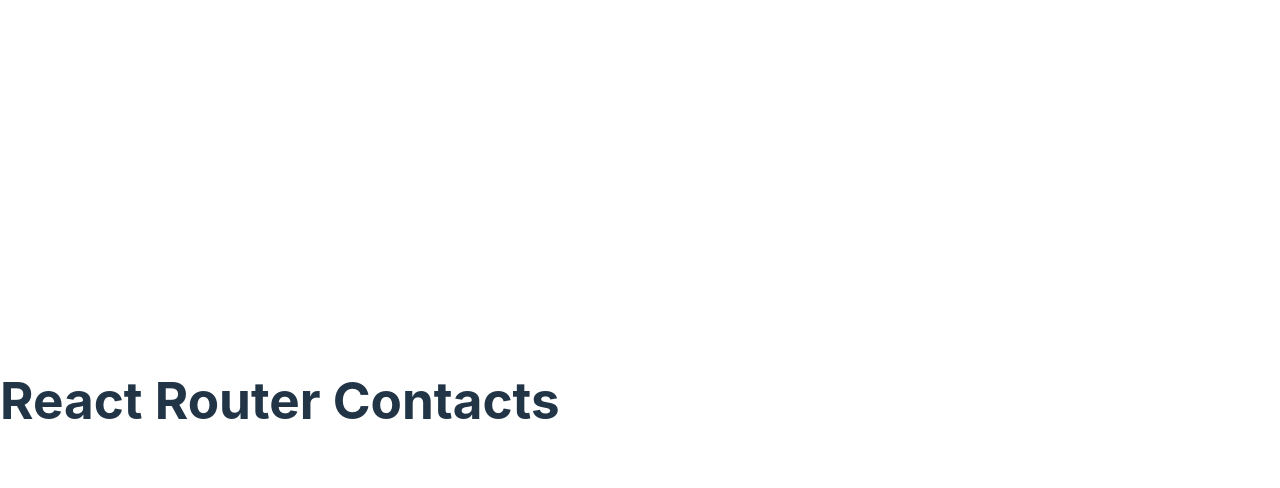
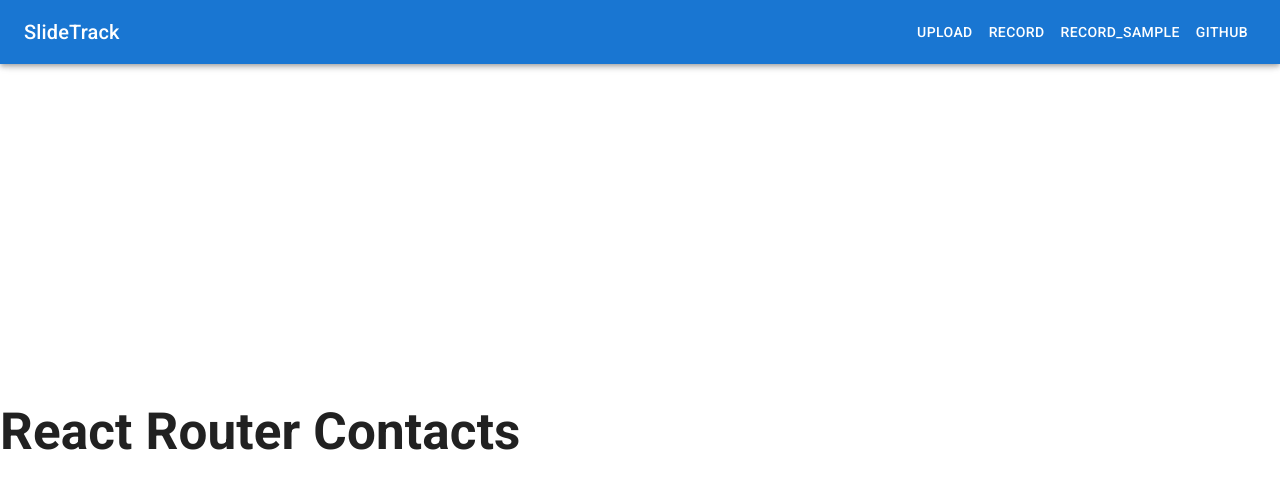
Before and after one commit to Shirashoji/SlideTrack, a React (Vite) app: page / in a window 1280 px wide. Shown: the top 488 px of the page. Built offline with nearby package versions, Linux system fonts and the light colour scheme.

Commit message:
Add react-speech-recognition and Dictaphone component, and wrap RouterProvider in Navigation component.

```diff
--- a/package.json
+++ b/package.json
@@ -21,6 +21,7 @@
     "react": "^18.2.0",
     "react-dom": "^18.2.0",
     "react-router-dom": "^6.17.0",
+    "react-speech-recognition": "^3.10.0",
     "sort-by": "^1.2.0"
   },
   "devDependencies": {
--- /dev/null
+++ b/src/components/Navigation.jsx
@@ -0,0 +1,139 @@
+import * as React from "react";
+import PropTypes from "prop-types";
+import AppBar from "@mui/material/AppBar";
+import Box from "@mui/material/Box";
+import CssBaseline from "@mui/material/CssBaseline";
+import Divider from "@mui/material/Divider";
+import Drawer from "@mui/material/Drawer";
+import IconButton from "@mui/material/IconButton";
+import List from "@mui/material/List";
+import ListItem from "@mui/material/ListItem";
+import ListItemButton from "@mui/material/ListItemButton";
+import ListItemText from "@mui/material/ListItemText";
+import MenuIcon from "@mui/icons-material/Menu";
+import Toolbar from "@mui/material/Toolbar";
+import Typography from "@mui/material/Typography";
+import Button from "@mui/material/Button";
+
+const drawerWidth = 240;
+const title = "SlideTrack";
+const navItems = [
+  { item: "Upload", link: "./upload", target: "_self" },
+  { item: "Record", link: "./record", target: "_self" },
+  { item: "record_sample", link: "./record_sample", target: "_self" },
+  {
+    item: "GitHub",
+    link: "https://github.com/Shirashoji/chofu-population-vis",
+    target: "_blank",
+  },
+];
+
+function Navigation(props) {
+  const { window } = props;
+  const [mobileOpen, setMobileOpen] = React.useState(false);
+
+  const handleDrawerToggle = () => {
+    setMobileOpen((prevState) => !prevState);
+  };
+  const drawer = (
+    <Box onClick={handleDrawerToggle} sx={{ textAlign: "center" }}>
+      <Typography variant="h6" sx={{ my: 2 }}>
+        {title}
+      </Typography>
+      <Divider />
+      <List>
+        {navItems.map(({ item, link, target }) => (
+          <ListItem key={item} disablePadding>
+            <ListItemButton
+              sx={{ textAlign: "center" }}
+              component="a"
+              href={link}
+              target={target}
+            >
+              <ListItemText primary={item} />
+            </ListItemButton>
+          </ListItem>
+        ))}
+      </List>
+    </Box>
+  );
+
+  const container =
+    window !== undefined ? () => window().document.body : undefined;
+
+  return (
+    <Box sx={{ display: "flex" }}>
+      <CssBaseline />
+      <AppBar component="nav">
+        <Toolbar>
+          <IconButton
+            color="inherit"
+            aria-label="open drawer"
+            edge="start"
+            onClick={handleDrawerToggle}
+            sx={{ mr: 2, display: { sm: "none" } }}
+          >
+            <MenuIcon />
+          </IconButton>
+          <Typography
+            variant="h6"
+            component="div"
+            sx={{
+              flexGrow: 1,
+              display: { xs: "none", sm: "block" },
+            }}
+          >
+            {title}
+          </Typography>
+          <Box sx={{ display: { xs: "none", sm: "block" } }}>
+            {navItems.map(({ item, link, target }) => (
+              <Button
+                key={item}
+                sx={{ color: "#fff" }}
+                component="a"
+                href={link}
+                target={target}
+              >
+                {item}
+              </Button>
+            ))}
+          </Box>
+        </Toolbar>
+      </AppBar>
+      <Box component="nav">
+        <Drawer
+          container={container}
+          variant="temporary"
+          open={mobileOpen}
+          onClose={handleDrawerToggle}
+          ModalProps={{
+            keepMounted: true, // Better open performance on mobile.
+          }}
+          sx={{
+            display: { xs: "block", sm: "none" },
+            "& .MuiDrawer-paper": {
+              boxSizing: "border-box",
+              width: drawerWidth,
+            },
+          }}
+        >
+          {drawer}
+        </Drawer>
+      </Box>
+      <Box component="main">
+        <Toolbar />
+        {props.children}
+      </Box>
+    </Box>
+  );
+}
+
+Navigation.propTypes = {
+  /**
+   * Injected by the documentation to work in an iframe.
+   * You won't need it on your project.
+   */
+  window: PropTypes.func,
+};
+
+export default Navigation;
--- a/src/main.jsx
+++ b/src/main.jsx
@@ -9,6 +9,8 @@
 import Root from "./routes/root";
 import Upload from "./routes/upload";
 import Record from "./routes/record";
+import Dictaphone from "./routes/speechToTextSample";
+import Navigation from "./components/Navigation";
 
 const router = createBrowserRouter([
   {
@@ -31,10 +33,16 @@
     path: "/record/:id",
     element: <Record />,
   },
+  {
+    path: "/record_sample",
+    element: <Dictaphone />,
+  },
 ]);
 
 ReactDOM.createRoot(document.getElementById("root")).render(
   <React.StrictMode>
-    <RouterProvider router={router} />
+    <Navigation>
+      <RouterProvider router={router} />
+    </Navigation>
   </React.StrictMode>,
 );
--- /dev/null
+++ b/src/routes/speechToTextSample.jsx
@@ -0,0 +1,29 @@
+import "regenerator-runtime";
+import React from "react";
+import SpeechRecognition, {
+  useSpeechRecognition,
+} from "react-speech-recognition";
+
+const Dictaphone = () => {
+  const {
+    transcript,
+    listening,
+    resetTranscript,
+    browserSupportsSpeechRecognition,
+  } = useSpeechRecognition();
+
+  if (!browserSupportsSpeechRecognition) {
+    return <span>Browser doesn't support speech recognition.</span>;
+  }
+
+  return (
+    <div>
+      <p>Microphone: {listening ? "on" : "off"}</p>
+      <button onClick={SpeechRecognition.startListening}>Start</button>
+      <button onClick={SpeechRecognition.stopListening}>Stop</button>
+      <button onClick={resetTranscript}>Reset</button>
+      <p>{transcript}</p>
+    </div>
+  );
+};
+export default Dictaphone;
--- a/src/routes/upload.jsx
+++ b/src/routes/upload.jsx
@@ -1,6 +1,6 @@
 export default function Upload() {
   return (
-    <div id="main">
+    <div id="main">z
       <h1>Upload</h1>
     </div>
   );
```
Also changed, not shown: 1 other file (tests, documents, lock files or other folders).
